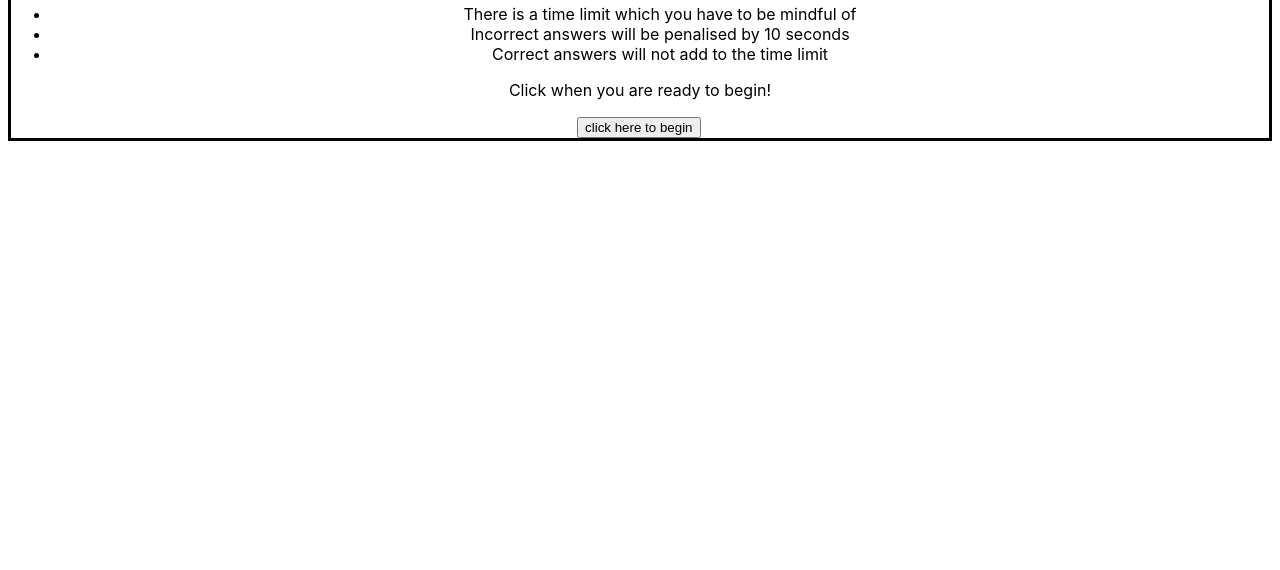
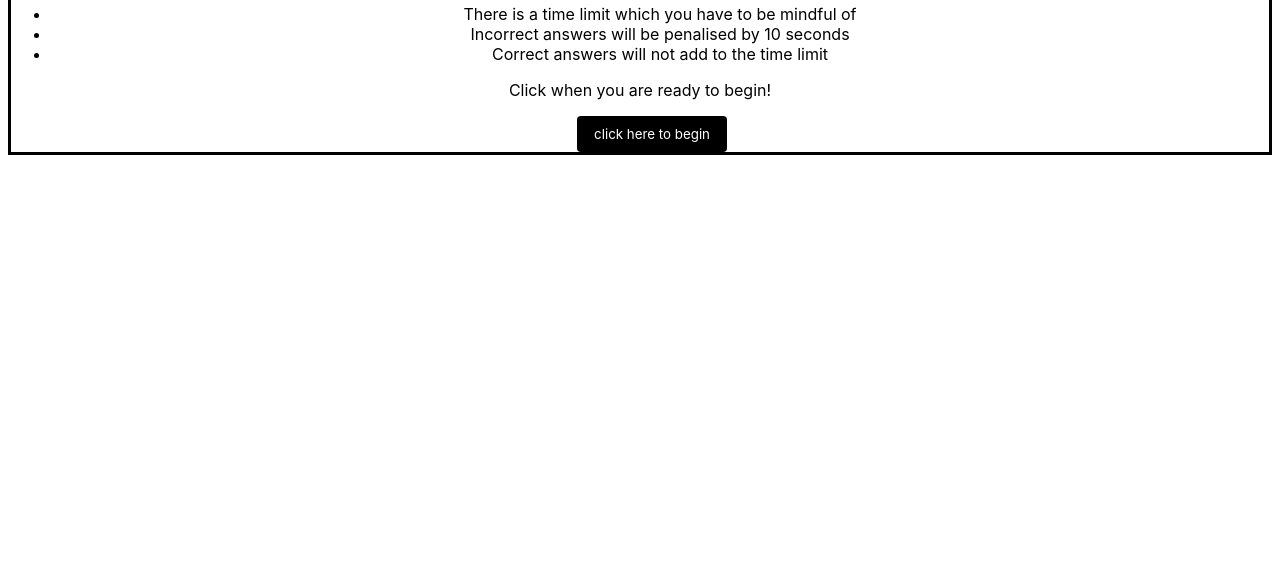
Before and after one commit to lills1/Timed-quiz, a plain HTML site: page index.html in a window 1280 px wide. Shown: the part 230-800 px from the top of the page. Drawn offline with Linux system fonts and the light colour scheme.

Commit message:
styled start button

```diff
--- a/style.css
+++ b/style.css
@@ -22,5 +22,14 @@ body{
 }
 
 .btn{
+
+  font-family: -apple-system, BlinkMacSystemFont, 'Segoe UI', Roboto, Oxygen, Ubuntu, Cantarell, 'Open Sans', 'Helvetica Neue', sans-serif;
+  cursor:pointer;
+  padding: 10px 17px;
+  border:none;
+  border-radius: 4px;
+  cursor: pointer;
   margin-left:45%;
+  background-color:black;
+  color:white;
 }
```
